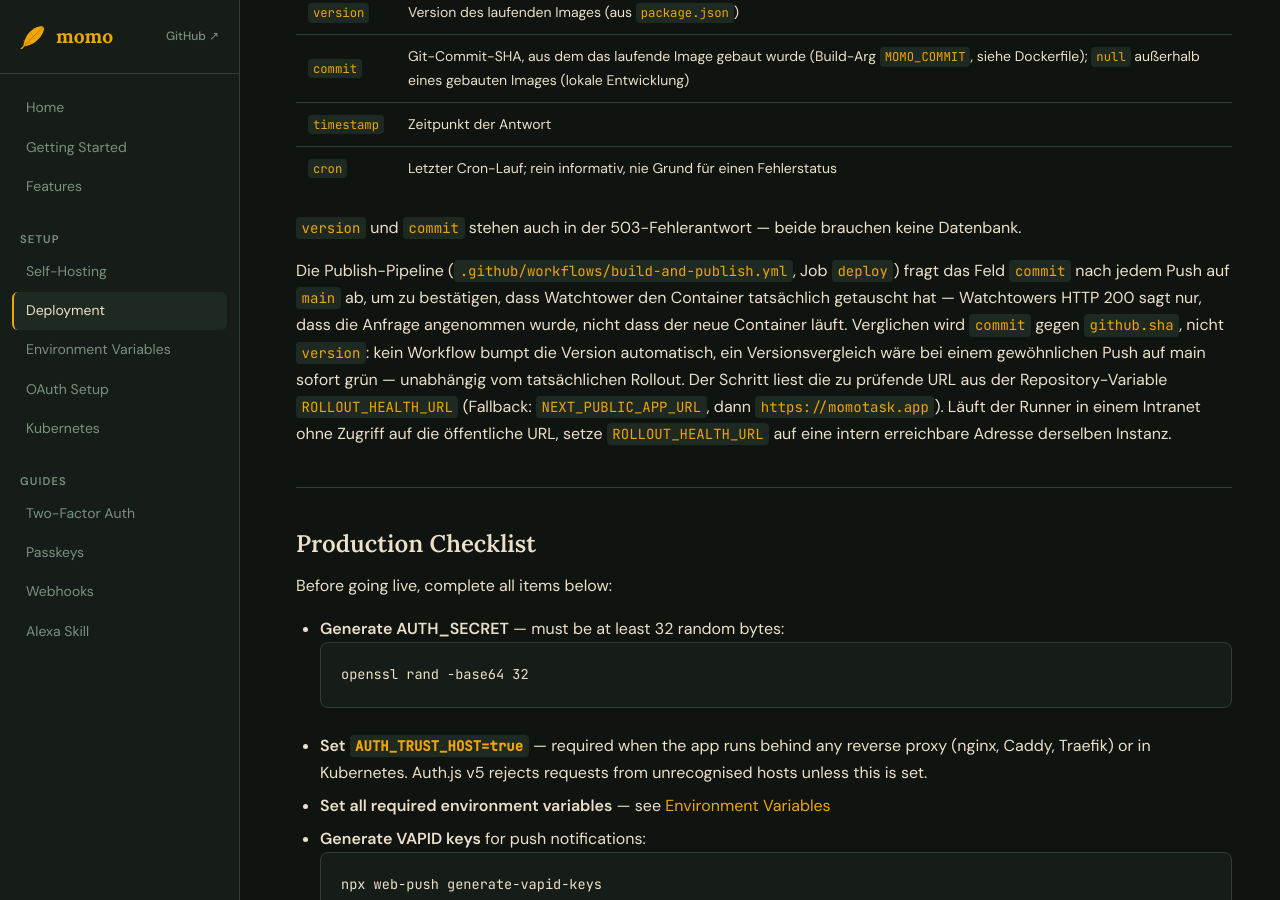
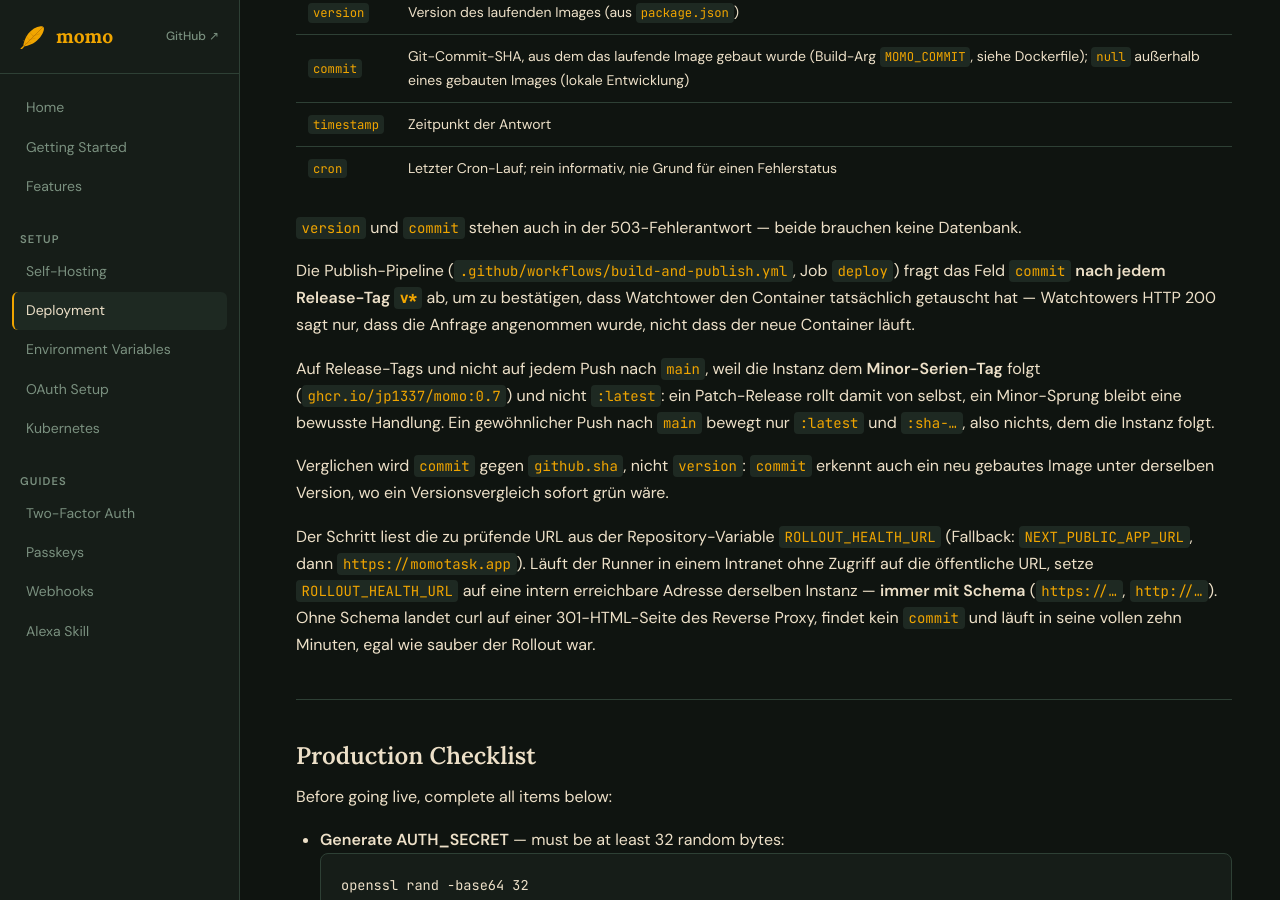
Before and after one commit to jp1337/momo, a Jekyll site: the page built from docs-site/deployment.md, in a window 1280 px wide and 900 px high, scrolled down 2103 px. Built offline with Jekyll 4.4.1, drawn with Linux system fonts in a browser that asks for light colours.

Commit message:
fix(deploy): roll out on release tags, against a Watchtower that listens (#105)
The deploy job has been POSTing to Watchtower's HTTP API after every push
to main since the pipeline was written, and it has been a no-op with HTTP
200 the whole time: Watchtower on that host is label-scoped and the momo
container carried no com.centurylinklabs.watchtower.enable label. Every
request was accepted, nothing was swapped, and live kept serving v0.6.0.

The label and the rolling series tag live in the host repository
(jp1337/wdk-ansible#64). What changes here is the half that is ours:

- deploy runs on refs/tags/v*, not on refs/heads/main. The instance
  follows the minor series tag ghcr.io/jp1337/momo:0.7, so a plain push
  to main moves :latest and :sha-… and nothing the instance follows. On
  main the rollout gate could never go green — it was red on #102 and
  #103 not because a rollout hung, but because it measured the wrong
  unit against the wrong mechanism.
- The comments no longer describe a mechanism that stopped being true.
  They now say why commit rather than version (a re-cut tag reuses the
  version but not the sha) and why ROLLOUT_HEALTH_URL needs a scheme.

The third defect of the same chain needed no code: the repository
variable read "momotask.app". Without a scheme curl falls back to http,
nginx answers with a 301 HTML page, sed finds no commit, and the step
burns its full ten minutes however clean the rollout was. Now
"https://momotask.app". Each of the three alone was enough to make the
rollout fail unnoticed.

Co-authored-by: Claude Opus 5 (1M context) <noreply@anthropic.com>

```diff
--- a/docs-site/deployment.md
+++ b/docs-site/deployment.md
@@ -90,16 +90,24 @@ app:
 Datenbank.
 
 Die Publish-Pipeline (`.github/workflows/build-and-publish.yml`, Job `deploy`) fragt
-das Feld `commit` nach jedem Push auf `main` ab, um zu bestätigen, dass Watchtower den
-Container tatsächlich getauscht hat — Watchtowers HTTP 200 sagt nur, dass die
-Anfrage angenommen wurde, nicht dass der neue Container läuft. Verglichen wird
-`commit` gegen `github.sha`, nicht `version`: kein Workflow bumpt die Version
-automatisch, ein Versionsvergleich wäre bei einem gewöhnlichen Push auf main sofort
-grün — unabhängig vom tatsächlichen Rollout. Der Schritt liest die zu prüfende URL
-aus der Repository-Variable `ROLLOUT_HEALTH_URL` (Fallback: `NEXT_PUBLIC_APP_URL`,
-dann `https://momotask.app`). Läuft der Runner in einem Intranet ohne Zugriff auf
-die öffentliche URL, setze `ROLLOUT_HEALTH_URL` auf eine intern erreichbare Adresse
-derselben Instanz.
+das Feld `commit` **nach jedem Release-Tag `v*`** ab, um zu bestätigen, dass Watchtower
+den Container tatsächlich getauscht hat — Watchtowers HTTP 200 sagt nur, dass die
+Anfrage angenommen wurde, nicht dass der neue Container läuft.
+
+Auf Release-Tags und nicht auf jedem Push nach `main`, weil die Instanz dem
+**Minor-Serien-Tag** folgt (`ghcr.io/jp1337/momo:0.7`) und nicht `:latest`: ein Patch-Release
+rollt damit von selbst, ein Minor-Sprung bleibt eine bewusste Handlung. Ein gewöhnlicher
+Push nach `main` bewegt nur `:latest` und `:sha-…`, also nichts, dem die Instanz folgt.
+
+Verglichen wird `commit` gegen `github.sha`, nicht `version`: `commit` erkennt auch ein
+neu gebautes Image unter derselben Version, wo ein Versionsvergleich sofort grün wäre.
+
+Der Schritt liest die zu prüfende URL aus der Repository-Variable `ROLLOUT_HEALTH_URL`
+(Fallback: `NEXT_PUBLIC_APP_URL`, dann `https://momotask.app`). Läuft der Runner in einem
+Intranet ohne Zugriff auf die öffentliche URL, setze `ROLLOUT_HEALTH_URL` auf eine intern
+erreichbare Adresse derselben Instanz — **immer mit Schema** (`https://…`, `http://…`).
+Ohne Schema landet curl auf einer 301-HTML-Seite des Reverse Proxy, findet kein `commit`
+und läuft in seine vollen zehn Minuten, egal wie sauber der Rollout war.
 
 ---
 
```
Also changed, not shown: .github/workflows/build-and-publish.yml, CHANGELOG.md.
